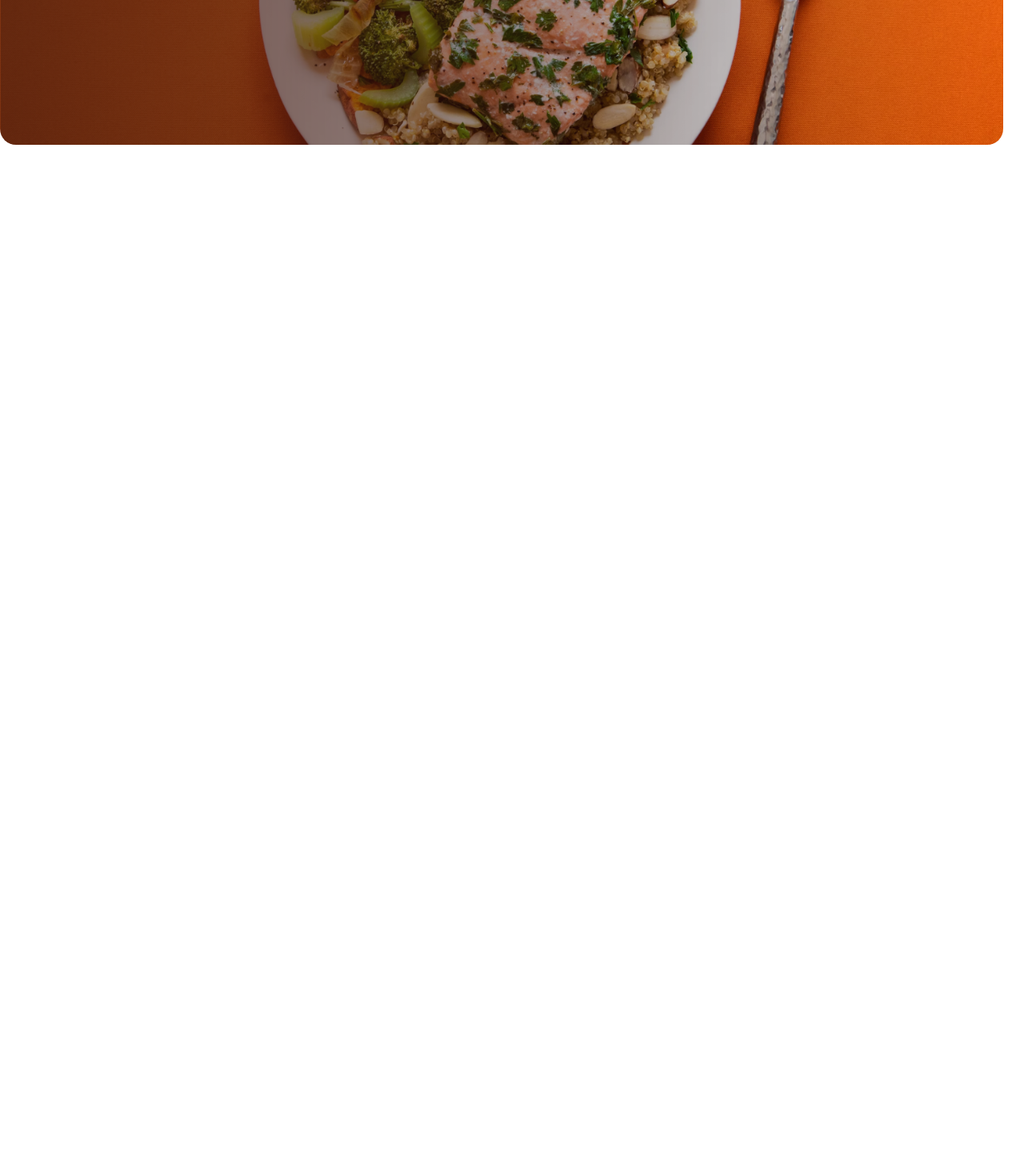
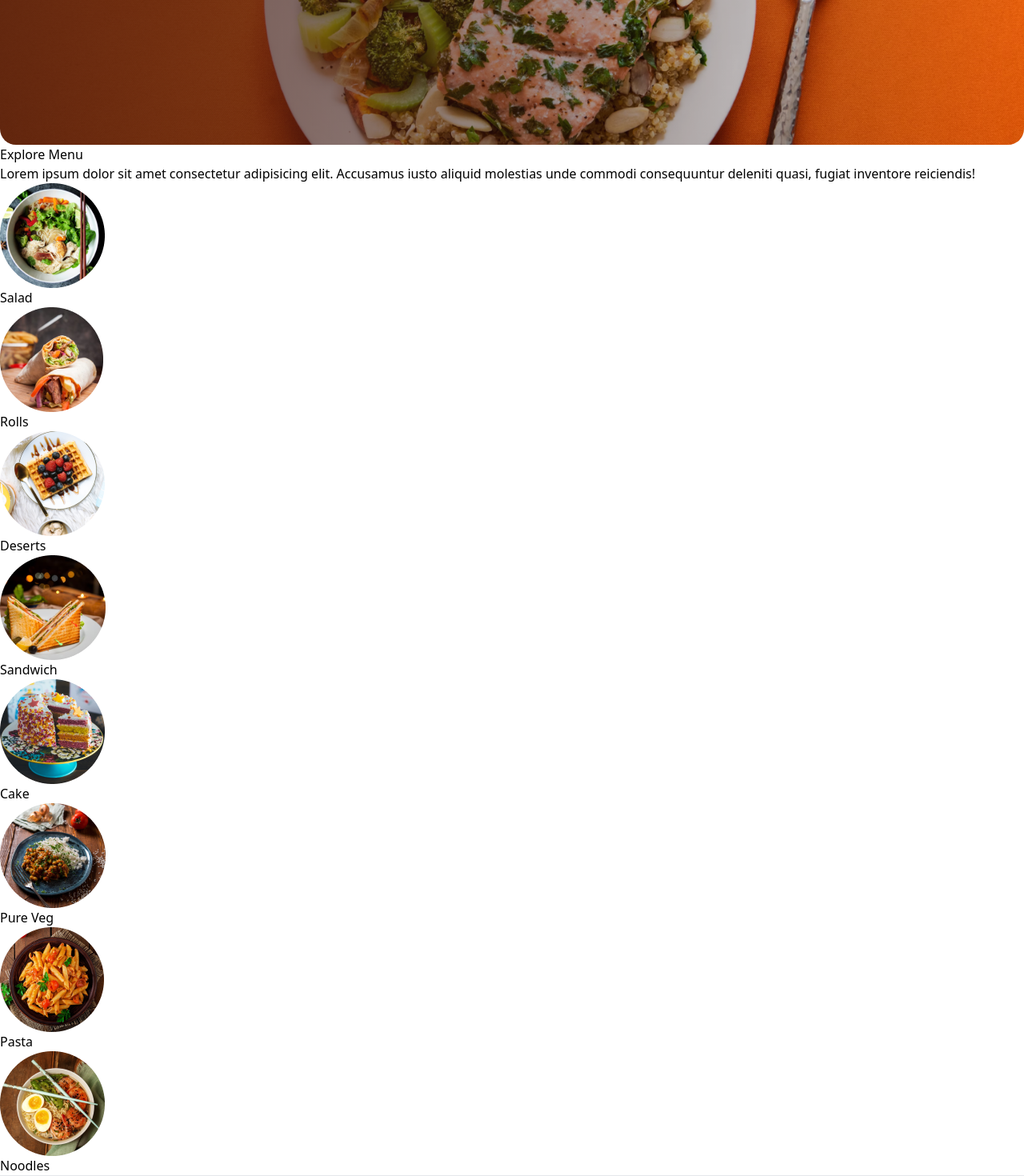
Before and after one commit to hamaadafzal4209/Food-Ordering-App, a React (Vite) app in the folder frontend/: page / in a window 1280 px wide. Shown: the part 546-2016 px from the top of the page at 80% size. Before the commit the page ends 800 px from the top, so only its background shows below. Built offline with nearby package versions, Linux system fonts and the light colour scheme.

Commit message:
create explore menu component

```diff
--- /dev/null
+++ b/frontend/src/components/ExploreMenu.jsx
@@ -0,0 +1,23 @@
+import { menu_list } from '../assets/assets'
+
+function ExploreMenu() {
+  return (
+    <div className='py-10 max-w-6xl px-4 mx-auto overflow-hidden'>
+      <h1 className="text-3xl fontsem pb-4">Explore Menu</h1>
+      <p className="text-balance">Lorem ipsum dolor sit amet consectetur adipisicing elit. Accusamus iusto aliquid molestias unde commodi consequuntur deleniti quasi, fugiat inventore reiciendis!</p>
+       <div className="flex items-center gap-6 overflow-x-scroll hideSCrollBar my-8 sm:my-12">
+       {
+            menu_list.map((item,index) => (
+                <div key={index} className=''>
+                    <img className='w-[10vw] min-w-[80px] rounded-full cursor-pointer' src={item.menu_image} alt="" />
+                    <p className="text-[#747474] text-center pt-1 text-base sm:text-lg">{item.menu_name}</p>
+                </div>
+            ))
+        }
+       </div>
+       <hr className='mt-[10px] h-[2px] bg-[#e2e2e2] border-none' />
+    </div>
+  )
+}
+
+export default ExploreMenu
--- a/frontend/src/components/Header.jsx
+++ b/frontend/src/components/Header.jsx
@@ -3,7 +3,7 @@ function Header() {
   return (
     <div className="max-w-6xl mx-auto px-3">
       <div className="header px-6 sm:px-8 md:px-20 pb-10 space-y-4 text-white">
-        <h1 className="text-6xl font-semibold leading-[72px] text-balance pt-40">Order your <br /> favorite food here</h1>
+        <h1 className="text-6xl font-semibold leading-[72px] text-balance pt-32">Order your <br /> favorite food here</h1>
         <p className="text-sm text-balance">Lorem ipsum dolor sit amet consectetur adipisicing elit. Animi, itaque ea. Culpa nostrum quia, repellendus rem ex deleniti aperiam! Distinctio ducimus aperiam sint nesciunt voluptatibus tempore suscipit labore amet maiores. Lorem ipsum dolor sit, amet consectetur adipisicing elit. Accusamus, quod. Velit, illum?</p>
         <button className="inline-block px-8 py-3 cursor-pointer bg-white text-black rounded-full font-semibold">View Menu</button>
       </div>
--- a/frontend/src/index.css
+++ b/frontend/src/index.css
@@ -3,10 +3,14 @@
 @tailwind utilities;
 
 .header {
-    background: linear-gradient(to right, rgba(0,0,0,0.6), rgba(255, 255, 255, 0)), url('./assets/header_img.png');
+    background: linear-gradient(to right, rgba(0, 0, 0, 0.6), rgba(255, 255, 255, 0)), url('./assets/header_img.png');
     min-height: 500px;
-    width: 98%;
+    width: 100%;
     background-size: cover;
     background-position: center center;
     border-radius: 20px;
-  }
+}
+
+.hideSCrollBar::-webkit-scrollbar {
+    display: none;
+}
--- a/frontend/src/pages/Home.jsx
+++ b/frontend/src/pages/Home.jsx
@@ -1,9 +1,11 @@
+import ExploreMenu from "../components/ExploreMenu"
 import Header from "../components/Header"
 
 function Home() {
   return (
     <div>
       <Header />
+      <ExploreMenu />
     </div>
   )
 }
```
